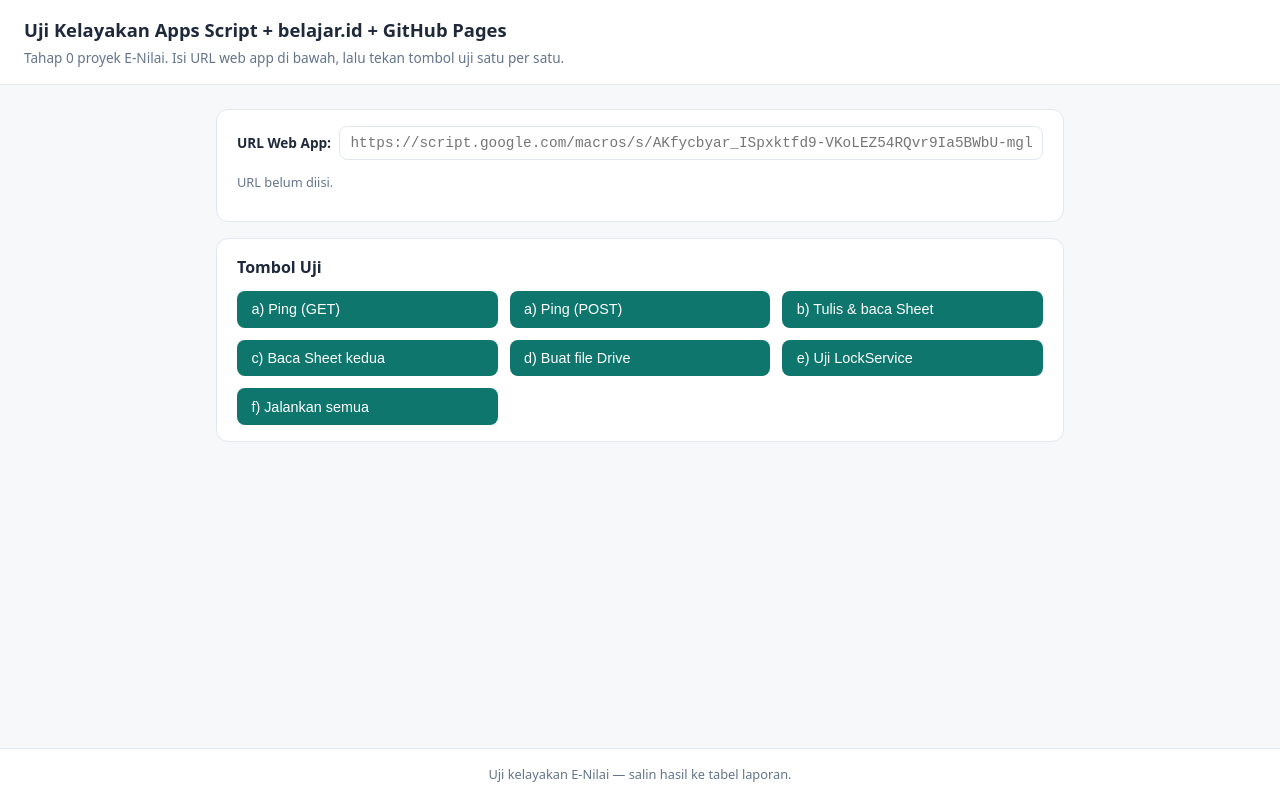
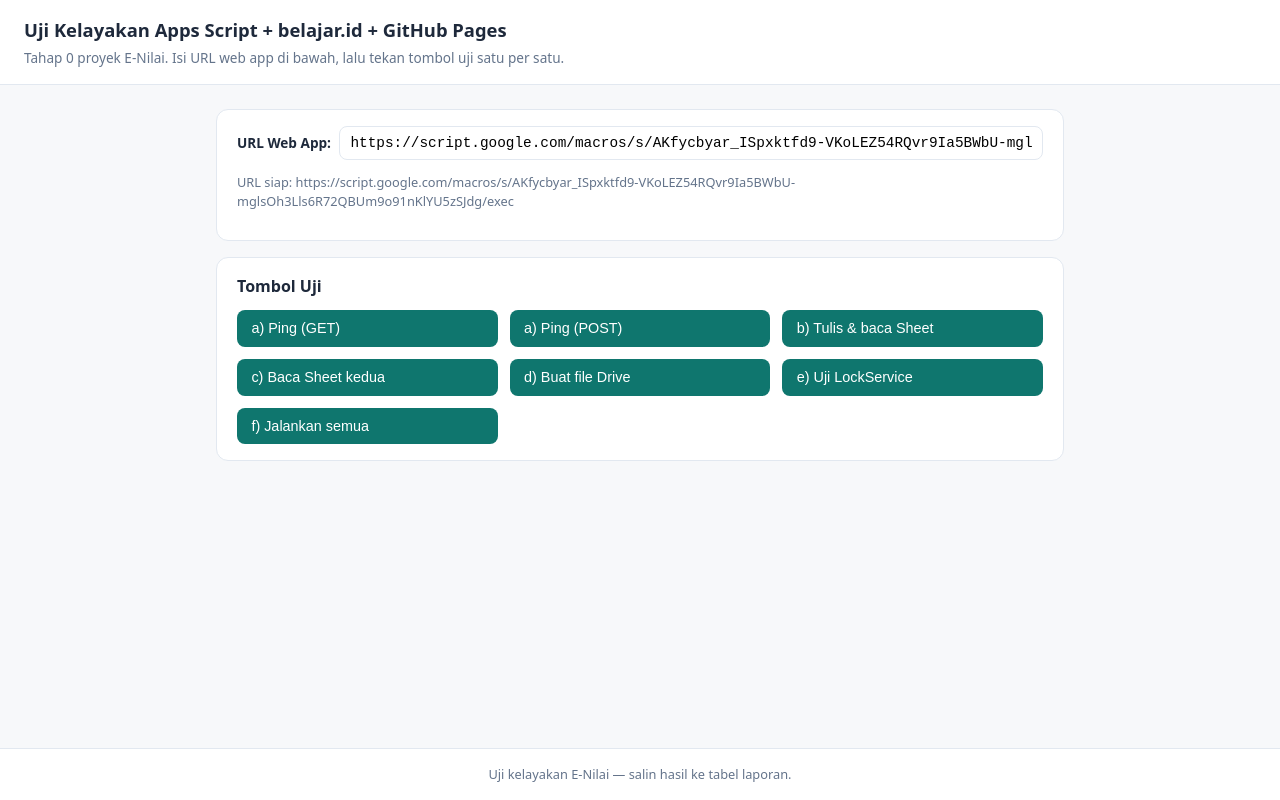
Before and after one commit to gigihfauzan/rumahmatematika, a plain HTML site: page std-penilaian/index.html in a window 1280 px wide. Drawn offline with Linux system fonts and the light colour scheme.

Commit message:
Update placeholder and WEB_APP_URL in index.html

```diff
--- a/std-penilaian/index.html
+++ b/std-penilaian/index.html
@@ -77,7 +77,7 @@
   <div class="card">
     <div class="config">
       <label for="url" style="font-size:.85rem; font-weight:600;">URL Web App:</label>
-      <input id="url" placeholder="https://script.google.com/macros/s/AKfycbyar_ISpxktfd9-VKoLEZ54RQvr9Ia5BWbU-mglsOh3Lls6R72QBUm9o91nKlYU5zSJdg/exec" />
+      <input id="url" placeholder="https://script.google.com/macros/s/AKfyc.../exec" />
     </div>
     <p class="status" id="cfgStatus">URL belum diisi.</p>
   </div>
@@ -107,7 +107,7 @@
 // ke GitHub Pages. Anda juga dapat mengisinya lewat kotak di atas
 // saat mencoba lokal.
 // ============================================================
-const WEB_APP_URL = ''; // contoh: https://script.google.com/macros/s/AKfyc.../exec
+const WEB_APP_URL = 'https://script.google.com/macros/s/AKfycbyar_ISpxktfd9-VKoLEZ54RQvr9Ia5BWbU-mglsOh3Lls6R72QBUm9o91nKlYU5zSJdg/exec'; // contoh: https://script.google.com/macros/s/AKfyc.../exec
 
 const urlInput = document.getElementById('url');
 const cfgStatus = document.getElementById('cfgStatus');
```
